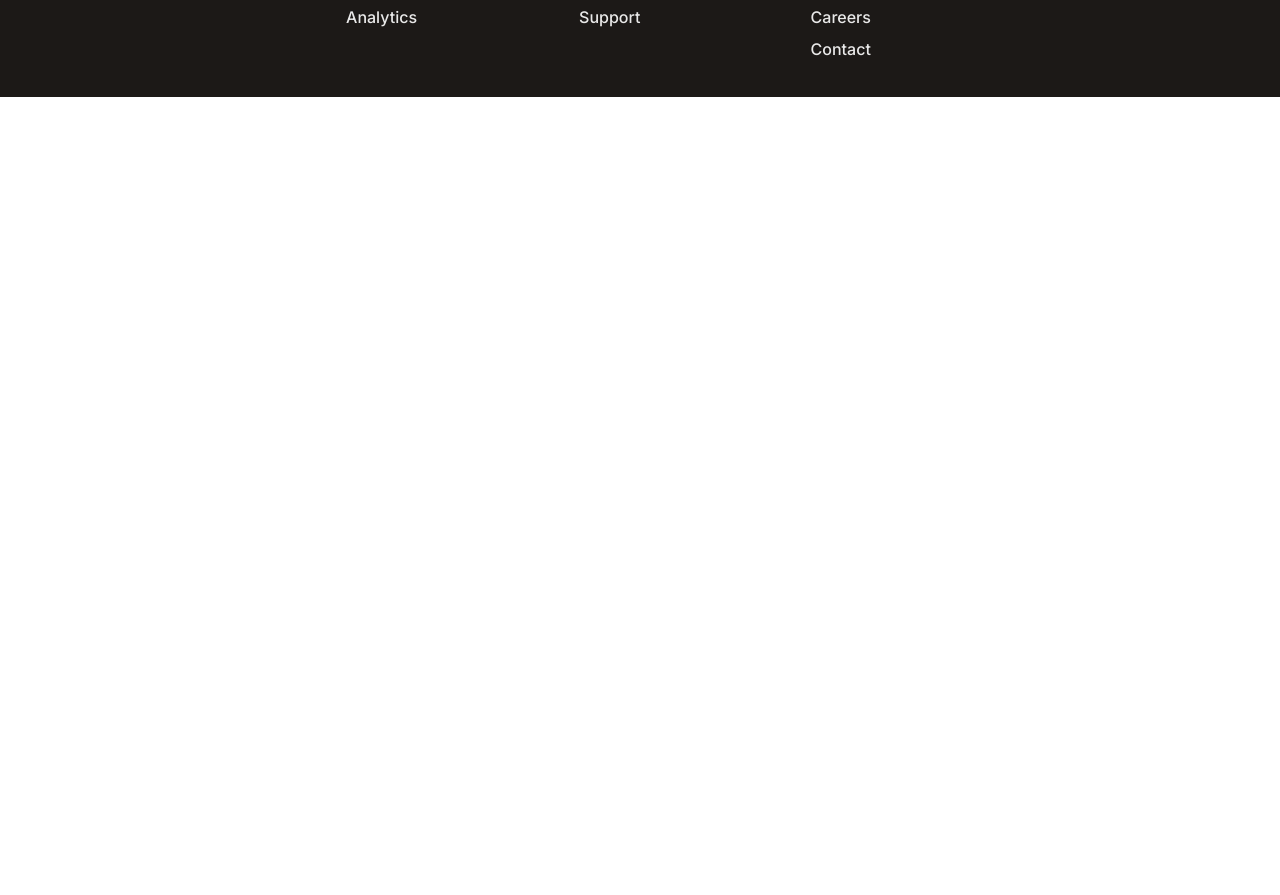
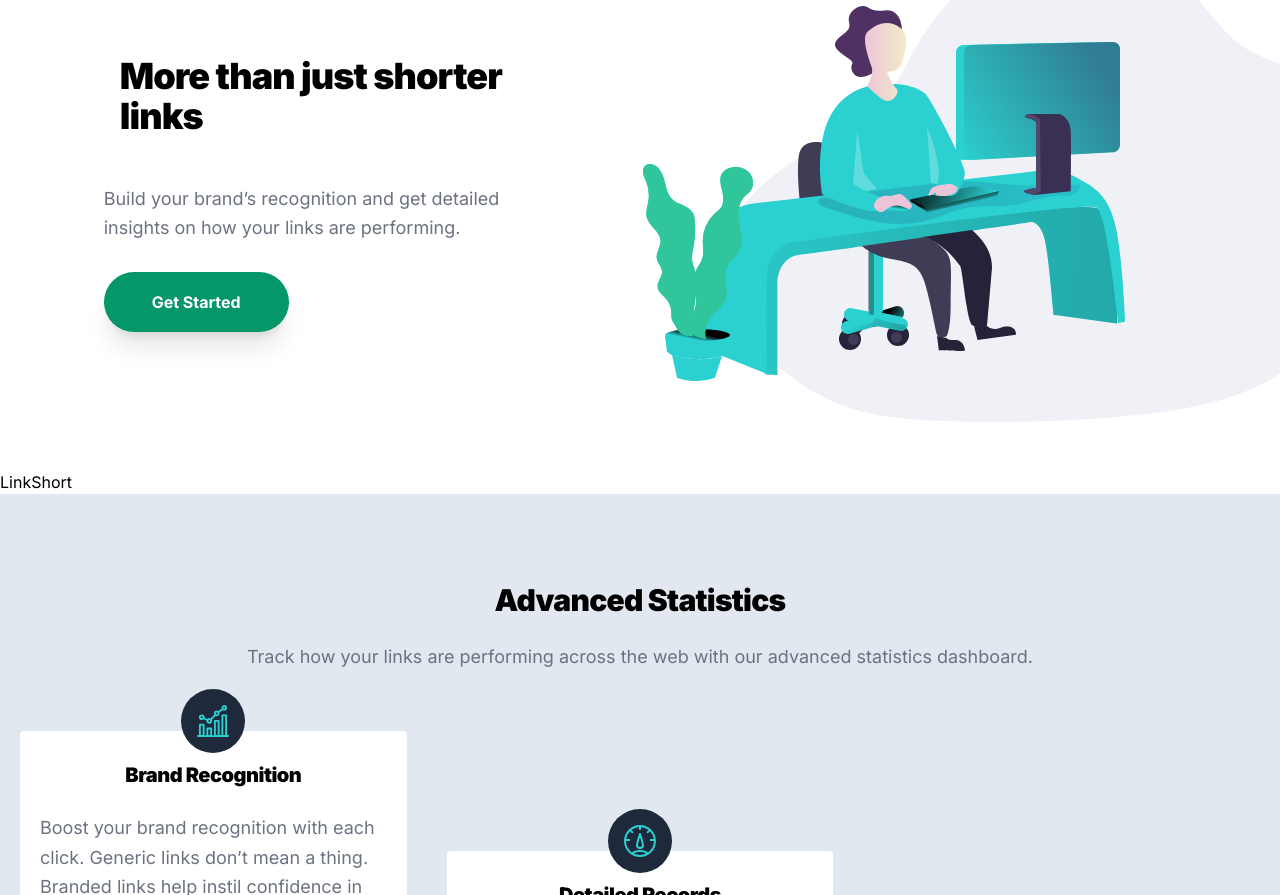
Before and after one commit to OmarDugha03/URL-shortening, a Next.js app: page / in a window 1280 px wide. Shown: the part 205-1100 px from the top of the page. Before the commit the page ends 800 px from the top, so only its background shows below. Built offline with nearby package versions, Linux system fonts and the light colour scheme.

Commit message:
Add the static sections

```diff
--- a/app/page.tsx
+++ b/app/page.tsx
@@ -1,3 +1,13 @@
+import Advanced from '@/components/Advanced'
+import Hero from '@/components/Hero'
+import LinkShort from '@/components/LinkShort'
+
 export default function Home() {
-  return <main></main>;
+  return (
+    <main>
+      <Hero />
+      <LinkShort />
+      <Advanced />
+    </main>
+  )
 }
--- /dev/null
+++ b/components/Advanced.tsx
@@ -0,0 +1,51 @@
+import { FC } from 'react'
+import Cards from './ui/card'
+import { customizable, brandIcon, detailed } from '@/Images/index'
+interface AdvancedProps {}
+
+const Advanced: FC<AdvancedProps> = ({}) => {
+  return (
+    <div className='bg-slate-200 pt-20'>
+      <div className='mx-4 flex flex-col items-center'>
+        <h2 className='py-2 text-3xl font-black tracking-tight'>
+          Advanced Statistics
+        </h2>
+        <p className='py-4 pb-6 text-lg leading-relaxed text-gray-500'>
+          Track how your links are performing across the web with our advanced
+          statistics dashboard.
+        </p>
+      </div>
+      <div className='relative flex flex-col items-center py-8 lg:grid lg:grid-cols-3 lg:grid-rows-3'>
+        <Cards
+          src={brandIcon}
+          heading={'Brand Recognition'}
+          desc={
+            'Boost your brand recognition with each click. Generic links don’t mean a thing. Branded links help instil confidence in your content.'
+          }
+        />
+        <div className='xs:top-[728px] ls:hidden s:h-[63px] s:top-[326px] absolute h-2 w-2  bg-emerald-500 md:top-[296px] md:block lg:left-[430px] lg:top-52 lg:block lg:h-2 lg:w-[40px]  2xl:hidden' />
+
+        <Cards
+          className='lg:row-span-2'
+          src={detailed}
+          heading={'Detailed Records'}
+          desc={
+            'Gain insights into who is clicking your links. Knowing when and where people engage with your content helps inform better decisions.'
+          }
+        />
+
+        <Cards
+          className='lg:row-span-3'
+          src={customizable}
+          heading={'Fully Customizable'}
+          desc={
+            'Improve brand awareness and content discoverability through customizable links, supercharging audience engagement.'
+          }
+        />
+        <div className='xs:top-[728px] s:h-[63px] s:top-[668px] ls:hidden absolute h-[64px] w-2 bg-emerald-500 md:top-[612px] md:block lg:left-[880px] lg:top-80 lg:block lg:h-2 lg:w-[40px]   2xl:hidden' />
+      </div>
+    </div>
+  )
+}
+
+export default Advanced
--- /dev/null
+++ b/components/Hero.tsx
@@ -0,0 +1,34 @@
+import Image from 'next/image'
+import { FC } from 'react'
+import { working } from '@/Images/index'
+import Link from 'next/link'
+
+interface HeroProps {}
+
+const Hero: FC<HeroProps> = ({}) => {
+  return (
+    <div className='flex flex-col items-center gap-y-4 overflow-hidden p-3 lg:flex-row-reverse lg:justify-evenly lg:py-12'>
+      <div className='mr-[-70px] lg:mr-[-200px]'>
+        <Image src={working} alt='illustration-working' />
+      </div>
+      <div className='max-w-md py-4 text-center lg:text-left '>
+        <h1 className='mx-4 py-2 text-4xl font-black tracking-tight'>
+          {' '}
+          More than just shorter links
+        </h1>
+        <p className='my-6 py-4 pb-6 text-lg leading-relaxed text-gray-500'>
+          Build your brand’s recognition and get detailed insights on how your
+          links are performing.
+        </p>
+        <Link
+          href='#getStart'
+          className='my-6 rounded-full bg-emerald-600 px-12 py-5 font-bold text-white shadow-xl transition-all delay-100 duration-100 ease-linear hover:bg-opacity-80 hover:text-white focus:outline-none focus:ring-1'
+        >
+          Get Started
+        </Link>
+      </div>
+    </div>
+  )
+}
+
+export default Hero
--- /dev/null
+++ b/components/LinkShort.tsx
@@ -0,0 +1,9 @@
+import { FC } from 'react'
+
+interface LinkShortProps {}
+
+const LinkShort: FC<LinkShortProps> = ({}) => {
+  return <div>LinkShort</div>
+}
+
+export default LinkShort
--- a/components/Navbar.tsx
+++ b/components/Navbar.tsx
@@ -27,11 +27,10 @@ const NavBar: FC<NavBarProps> = ({}) => {
             </Link>
           ))}
           <div className='flex w-[90%] flex-col items-center justify-center '>
-            {status === 'unauthenticated' ? (
             <Link href='/login' className='my-5'>
               log in{' '}
             </Link>
-            ) : (
+            {/*
             <div className='mx-4 flex items-center px-2'>
               <button onClick={() => {}}>log out </button>
               <Image
@@ -41,8 +40,7 @@ const NavBar: FC<NavBarProps> = ({}) => {
                 src={avatar}
                 alt='avatar'
               />
-              </div>
-            )}
+            </div> */}
           </div>
         </div>
       </nav>
--- /dev/null
+++ b/components/ui/card.tsx
@@ -0,0 +1,36 @@
+import Image from 'next/image'
+import { ReactNode } from 'react'
+import { FC } from 'react'
+
+interface CardsProps {
+  src: string
+  heading: string
+  desc: string
+  className?: ReactNode
+}
+
+const Cards: FC<CardsProps> = ({ src, heading, desc, className }) => {
+  return (
+    <div className={className + ''}>
+      <div
+        className={
+          ' m-5 my-12 flex max-w-md flex-col items-center rounded bg-white  px-1 py-4  text-center lg:my-1 lg:py-2 lg:text-left '
+        }
+      >
+        <div className='mt-[-50px]'>
+          <div className='w-fit rounded-full bg-slate-800 p-4 '>
+            <Image src={src} alt='icons' className='w-8' />
+          </div>
+        </div>
+        <h2 className='mx-4 py-2 text-xl font-black tracking-tight'>
+          {heading}
+        </h2>
+        <p className='mx-4 py-4 pb-6 text-lg leading-relaxed text-gray-500'>
+          {desc}
+        </p>
+      </div>
+    </div>
+  )
+}
+
+export default Cards
```
Lines whose indentation alone changed are shown as unchanged.
